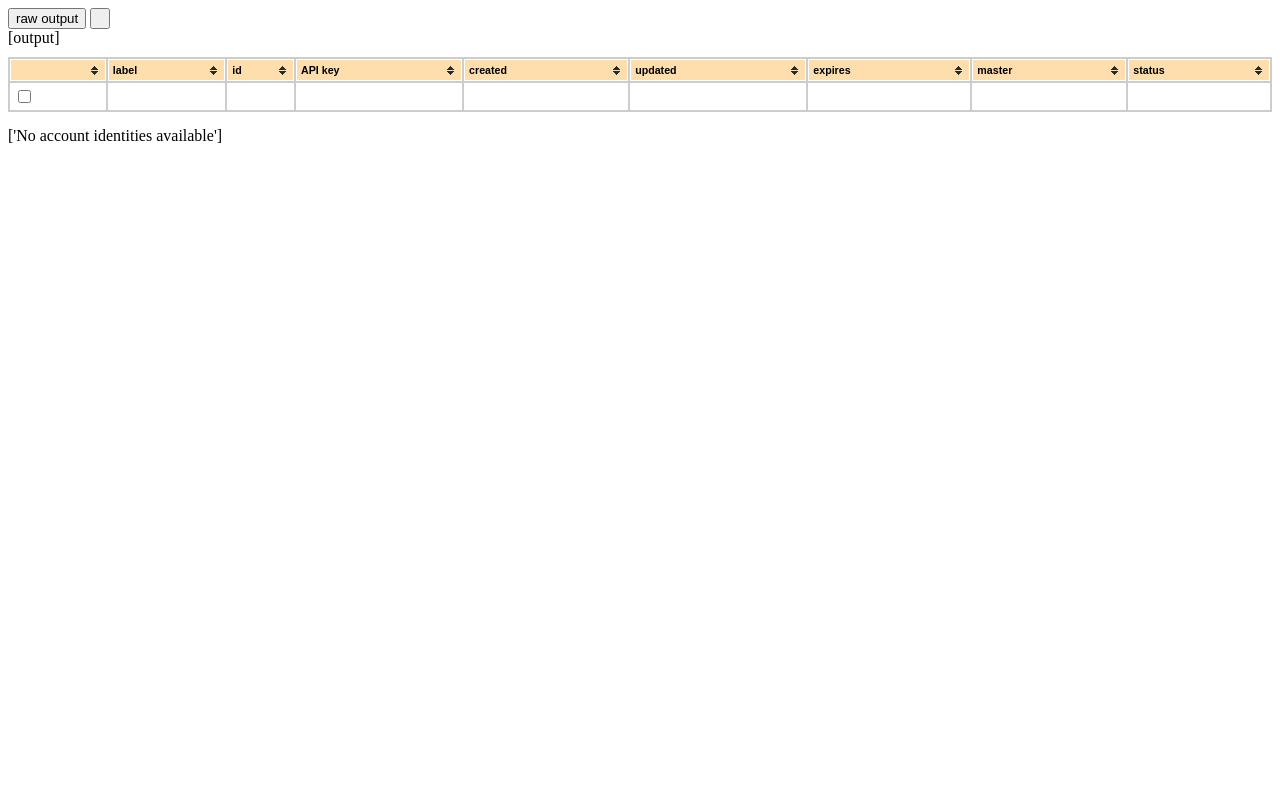
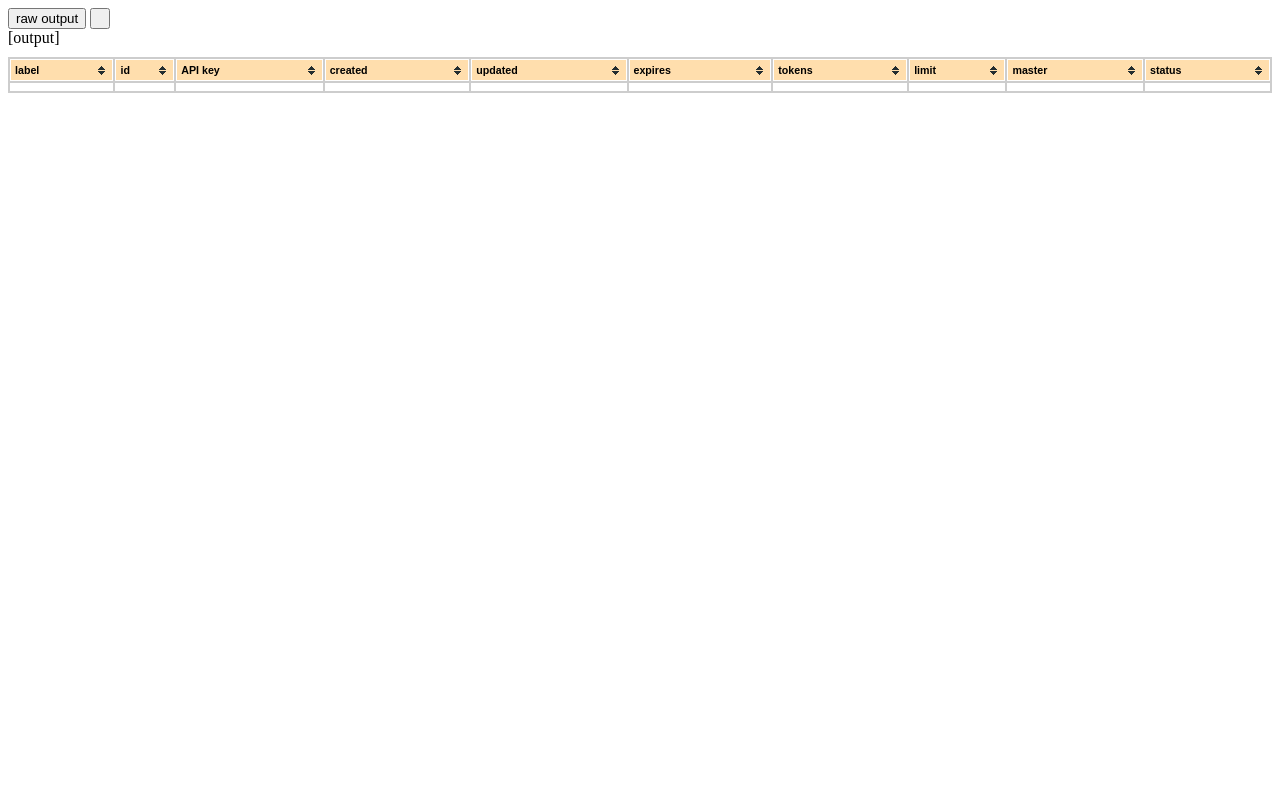
Before and after one commit to MeltwaterArchive/ds-manager, a Flask app: page /account_get in a window 1280 px wide. Run offline with Flask 2, Linux system fonts and the light colour scheme; lists and menus that the app fills with data are empty; some libraries are stand-ins or nearby versions.

Commit message:
better accounts section

```diff
--- a/manager.py
+++ b/manager.py
@@ -175,9 +175,11 @@ def account_get():
         session['account_out'] = ""
         session['account_reload_time'] = datetime.datetime.utcnow()
         session['account'] = account_get_all()
+        session['account_limits']=limits_get_all()
     return render_template(
         'account.html',
-        raw=account_get_all())
+        raw=session['account'],
+        limits=session['account_limits'])
 
 @app.route('/account_get_raw')
 def account_get_raw():
@@ -185,6 +187,22 @@ def account_get_raw():
         return jsonify(out=session['account'])
     else:
         return jsonify(out="account identity data not available..")
+
+@app.route('/set_account_export', methods=['POST'])
+def set_account_export():
+    # store jquery formatted output in session data
+    session['account_out'] = request.form['output'].encode('utf-8')
+    response = make_response("",204)
+    return response
+
+@app.route('/get_account_export/output.txt')
+def get_account_export():
+    response = make_response(session['account_out'])
+    response.headers['Content-Type'] = 'text/xml'
+    # This is the key: Set the right header for the response
+    # to be downloaded, instead of just printed on the browser
+    response.headers["Content-Disposition"] = "attachment; filename=output.txt"
+    return response
 
 '''
 PUSH
@@ -771,8 +789,21 @@ def account_get_all():
         identities_keys = {i['label']: i['api_key'] for i in identities}
         account = identities
     except:
-        account = ["No account identities available"]
+        account = ["account identities available"]
     return account
+
+def limits_get_all(services=["facebook"]):
+    ''' single list of all limits for all services '''
+    limits = []
+    try:
+        client = Client(session['username'],session['apikey'])
+        # for now, just do facebook
+        for s in services:
+            limits_list = client.account.identity.limit.list(s)
+            limits += limits_list["limits"]
+    except:
+        client = "[ limits unavailable ]"
+    return limits
 
 
 def account_all():
--- a/templates/account.html
+++ b/templates/account.html
@@ -77,13 +77,14 @@
     <table id="accounttable" class="tablesorter">
       <thead>
         <tr>
-          <th></th>
           <th>label</th>
           <th>id</th>
           <th>API key</th>
           <th>created</th>
           <th>updated</th>
           <th>expires</th>
+          <th>tokens</th>
+          <th>limit</th>
           <th>master</th>
           <th>status</th>
         </tr>
@@ -91,13 +92,26 @@
       <tbody>
     {% for i in raw %}
         <tr>
-          <td><input type="checkbox" class="account" name="{{i['id']}}"></td>
           <td>{{i['label']}}</td>
           <td>{{i['id']}}</td>
           <td>{{i['api_key']}}</td>
           <td>{{i['created_at']}}</td>
           <td>{{i['updated_at']}}</td>
           <td>{{i['expires_at']}}</td>
+          <td></td>
+          <td>
+          {% if limits %}
+            <ul>
+            {% for l in limits %}
+            {% if l['id'] == i['id'] %}
+              <li>{{ l['service'] }}: {{ l['total_allowance'] }}</li>
+            {% else %}
+
+            {% endif %}
+            {% endfor %}
+            </ul>
+          {% endif %}
+          </td>
           <td>{{i['master']}}</td>
           <td>{{i['status']}}</td>
         </tr>
@@ -108,7 +122,4 @@
     <p> [ No identities found ] </p>
     {% endif %}
 
-{{ raw }}
-<!-- new account table should go here -->
-
 </body>
--- a/templates/manager.html
+++ b/templates/manager.html
@@ -67,7 +67,9 @@ td {
 }
 
 ul {
-  margin-left:-2ch;
+  margin: 0px;
+  padding: 0px;
+  list-style-type: none;
 }
 
 #header {
@@ -516,7 +518,7 @@ nav div a:focus {
 <!-- ACCOUNT IDENTITIES -->
 
   <div id="account" class="section">
-    <a id="showaccount"> Account </a>
+    <a id="showaccount"> Account Identities </a>
     <img src="static/ajax-loader.gif" alt="loading.." id="account_load" class="load" style="display: none;">
   </div>
   <div id="accountget" style="display: none;"></div>
```
